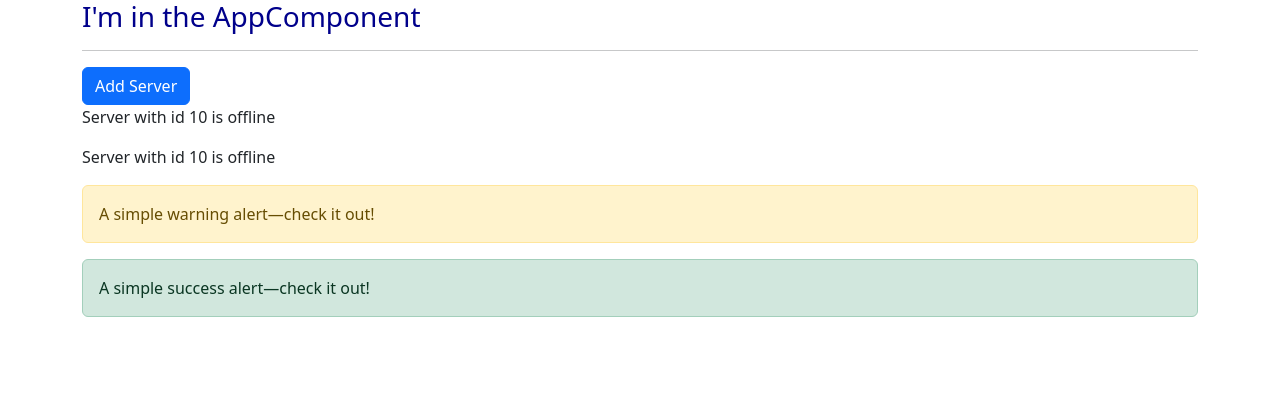
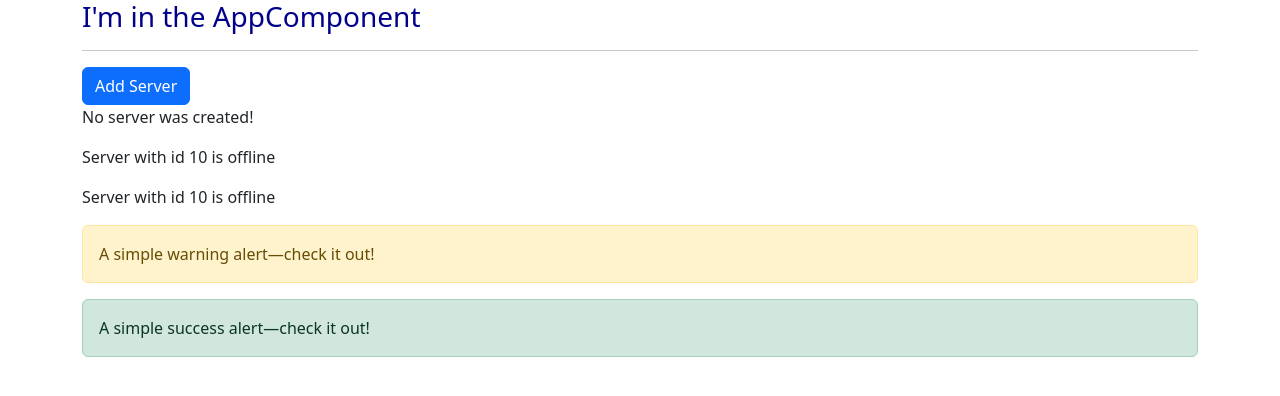
Before and after one commit to developerwill/angular-learning, an Angular app: page / in a window 1280 px wide. Shown: the top 396 px of the page. Built offline with nearby package versions, Linux system fonts and the light colour scheme.

Commit message:
Event binding

```diff
--- a/src/app/servers/servers.component.html
+++ b/src/app/servers/servers.component.html
@@ -1,4 +1,12 @@
-<button class="btn btn-primary" [disabled]="!allowNewServer">Add Server</button>
+<!-- <button class="btn btn-primary" [disabled]="!allowNewServer">
+    Add Server
+</button> -->
+
+<button class="btn btn-primary" (click)="onCreateServer()">
+    Add Server
+</button>
+
+<p>{{ serverCreationStatus }}</p>
 
 <app-server />
 <app-server />
--- a/src/app/servers/servers.component.ts
+++ b/src/app/servers/servers.component.ts
@@ -1,4 +1,4 @@
-import { Component } from '@angular/core';
+import { Component, OnInit } from '@angular/core';
 
 @Component({
     //selector: '[app-servers]',
@@ -8,12 +8,20 @@ import { Component } from '@angular/core';
     styleUrls: ['./servers.component.css']
 })
 
-export class ServersComponent {
+export class ServersComponent implements OnInit {
     allowNewServer: boolean = false;
+    serverCreationStatus: string = 'No server was created!';
 
     constructor() {
         setTimeout(() => {
             this.allowNewServer = true;
         }, 2000);
     }
+
+    ngOnInit() {
+    }
+
+    onCreateServer() {
+        this.serverCreationStatus = 'Server was created!';
+    }
 }
```
